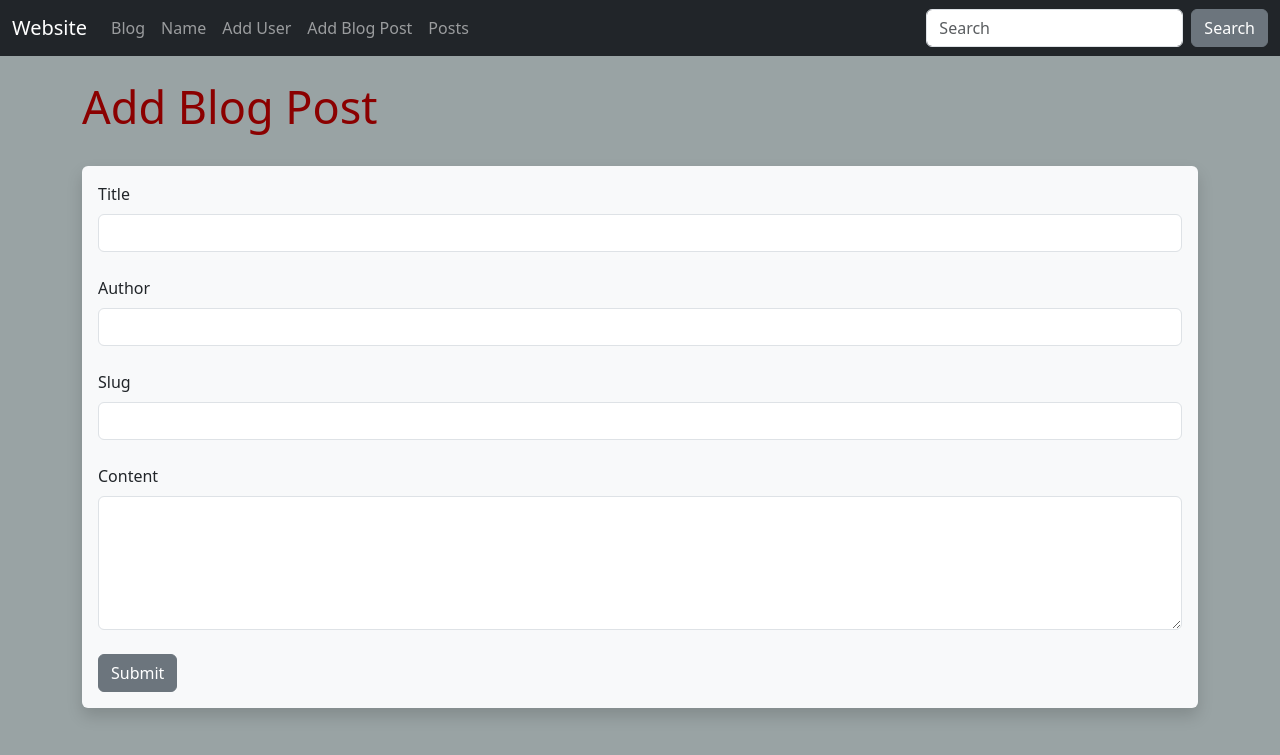
After one commit to ASerdarSahin/website, a Flask app: page /add-post in a window 1280 px wide. The commit adds this page. Shown: the top 755 px of the page. Run offline with Flask 3, Linux system fonts and the light colour scheme.

Commit message:
add individual blog posts, whitespaces

```diff
--- a/app.py
+++ b/app.py
@@ -1,4 +1,4 @@
-from flask import Flask, render_template, flash, request
+from flask import Flask, render_template, flash, request, redirect, url_for
 from flask_wtf import FlaskForm
 from wtforms import StringField, SubmitField, PasswordField, BooleanField, ValidationError
 from wtforms.validators import DataRequired, EqualTo, Length
@@ -6,6 +6,7 @@ from flask_sqlalchemy import SQLAlchemy
 from datetime import datetime
 from flask_migrate import Migrate
 from werkzeug.security import generate_password_hash, check_password_hash
+from wtforms.widgets import TextArea
 
 # Create a Flask Instance
 app = Flask(__name__)
@@ -20,10 +21,29 @@ db = SQLAlchemy(app)
 migrate = Migrate(app, db)
 
 
+# Create a Blog Post Model
+class BlogPost(db.Model):
+    id = db.Column(db.Integer, primary_key=True)
+    title = db.Column(db.String(255))
+    content = db.Column(db.Text)
+    author = db.Column(db.String(255))
+    date_posted = db.Column(db.DateTime, default=datetime.utcnow)
+    slug = db.Column(db.String(255))
+
+
+# Create a Posts Form Class
+class PostForm(FlaskForm):
+    title = StringField("Title", validators=[DataRequired()])
+    content = StringField("Content", validators=[DataRequired()], widget=TextArea())
+    author = StringField("Author", validators=[DataRequired()])
+    slug = StringField("Slug", validators=[DataRequired()])
+    submit = SubmitField("Submit")
+
+
 # Create a Model
 class Users(db.Model):
     id = db.Column(db.Integer, primary_key=True)
-    name = db.Column(db.String(25), nullable=False,)
+    name = db.Column(db.String(25), nullable=False, )
     email = db.Column(db.String(120), nullable=False, unique=True)
     favorite_color = db.Column(db.String(120))
     date_added = db.Column(db.DateTime, default=datetime.utcnow)
@@ -33,6 +53,7 @@ class Users(db.Model):
     @property
     def password(self):
         raise AttributeError('Password is not a readable attribute.')
+
     @password.setter
     def password(self, password):
         self.password_hash = generate_password_hash(password)
@@ -50,7 +71,8 @@ class UserForm(FlaskForm):
     name = StringField("Name", validators=[DataRequired()])
     email = StringField("Email", validators=[DataRequired()])
     favorite_color = StringField("Favorite Color")
-    password_hash = PasswordField('Password',validators=[DataRequired(), EqualTo('password_hash2', message='Passwords must match')])
+    password_hash = PasswordField('Password', validators=[DataRequired(),
+                                                          EqualTo('password_hash2', message='Passwords must match')])
     password_hash2 = PasswordField('Confirm Password', validators=[DataRequired()])
     submit = SubmitField("Submit")
 
@@ -67,6 +89,7 @@ class NamerForm(FlaskForm):
     name = StringField("What is your name?", validators=[DataRequired()])
     submit = SubmitField("Submit")
 
+
 # New MySQL DB
 # app.config['SQLALCHEMY_DATABASE_URI'] = 'mysql+pymysql://root:KH5!ajwQQ72uxrh@localhost/my_db'
 
@@ -74,6 +97,81 @@ class NamerForm(FlaskForm):
 @app.route('/')
 def hello_world():  # put application's code here
     return render_template('index.html')
+
+
+@app.route('/posts')
+def posts():
+    # Grab a list of posts from database
+    posts = BlogPost.query.order_by(BlogPost.date_posted)
+    return render_template('posts.html', posts=posts)
+
+
+@app.route('/posts/<int:id>')
+def post(id):
+    post = BlogPost.query.get_or_404(id)
+    return render_template('post.html', post=post)
+
+
+@app.route('/posts/edit/<int:id>', methods=['GET', 'POST'])
+def edit_post(id):
+    post = BlogPost.query.get_or_404(id)
+    form = PostForm()
+    if form.validate_on_submit():
+        post.title = form.title.data
+        post.author = form.author.data
+        post.content = form.content.data
+        post.slug = form.slug.data
+        # Update the Database
+        # db.session.update(post)
+        db.session.add(post)
+        db.session.commit()
+        flash('Post has been updated')
+        return redirect(url_for('posts', id=post.id))
+    form.title.data = post.title
+    form.author.data = post.author
+    form.content.data = post.content
+    form.slug.data = post.slug
+    return render_template('edit_post.html', form=form)
+
+
+# Delete Post
+@app.route('/posts/delete/<int:id>')
+def delete_post(id):
+    post_to_delete = BlogPost.query.get_or_404(id)
+
+    try:
+        db.session.delete(post_to_delete)
+        db.session.commit()
+        flash('Post has been deleted')
+        posts = BlogPost.query.order_by(BlogPost.date_posted)
+        return render_template('posts.html', posts=posts)
+    except:
+        flash('There was an error deleting the post')
+        posts = BlogPost.query.order_by(BlogPost.date_posted)
+        return render_template('posts.html', posts=posts)
+
+
+# Add Post Page
+@app.route('/add-post', methods=['GET', 'POST'])
+def add_post():
+    form = PostForm()
+
+    if form.validate_on_submit():
+        # Add Data to the Database
+        post = BlogPost(title=form.title.data, content=form.content.data, author=form.author.data, slug=form.slug.data)
+        # Clear the Form
+        form.title.data = ''
+        form.content.data = ''
+        form.author.data = ''
+        form.slug.data = ''
+
+        # Add to the Database
+        db.session.add(post)
+        db.session.commit()
+
+        # Flash Message
+        flash('Blog Post Added')
+    return render_template('add_post.html', form=form)
 
 
 # Create a function to add data to the database
@@ -87,7 +185,8 @@ def add_user():
         if user is None:
             # Hash the password
             hashed_pw = generate_password_hash(form.password_hash.data, method="sha256")
-            user = Users(name=form.name.data, email=form.email.data, favorite_color=form.favorite_color.data, password_hash=hashed_pw)
+            user = Users(name=form.name.data, email=form.email.data, favorite_color=form.favorite_color.data,
+                         password_hash=hashed_pw)
             db.session.add(user)
             db.session.commit()
         name = form.name.data
@@ -117,6 +216,7 @@ def delete(id):
         flash("There was a problem deleting data.")
         our_users = Users.query.order_by(Users.date_added)
         return render_template('add_user.html', form=form, name=name, our_users=our_users)
+
 
 @app.route('/update/<int:id>', methods=['GET', 'POST'])
 def update(id):
@@ -149,20 +249,20 @@ def test_pw():
 
     # Validate Form
     if form.validate_on_submit():
-        email=form.email.data
-        password=form.password_hash.data
+        email = form.email.data
+        password = form.password_hash.data
         # Clear the form
-        form.email.data=''
-        form.password_hash.data=''
+        form.email.data = ''
+        form.password_hash.data = ''
 
         # Lookup user by email address
         pw_to_check = Users.query.filter_by(email=email).first()
         # Check the password
-        passed=check_password_hash(pw_to_check.password_hash, password)
-
+        passed = check_password_hash(pw_to_check.password_hash, password)
 
         flash('Form Submitted Successfully!')
-    return render_template('test_pw.html', email=email, password=password, pw_to_check=pw_to_check, passed=passed, form=form)
+    return render_template('test_pw.html', email=email, password=password, pw_to_check=pw_to_check, passed=passed,
+                           form=form)
 
 
 @app.route('/name', methods=['GET', 'POST'])
@@ -180,20 +280,22 @@ def name():
 @app.route('/blog')
 def blog():
     posts = [{'title': 'Post 1', 'content': 'This is the content of post 1. Lorem ipsum dolor sit amet.'},
-            {'title': 'Post 2', 'content': 'This is the content of post 2. Lorem ipsum dolor sit amet.'}
-            ]
+             {'title': 'Post 2', 'content': 'This is the content of post 2. Lorem ipsum dolor sit amet.'}
+             ]
     return render_template('blog.html', sunny=True, author='Serdar', posts=posts)
 
 
 if __name__ == '__main__':
     app.run()
 
-#Invalid URL
+
+# Invalid URL
 @app.errorhandler(404)
 def page_not_found(e):
     return render_template('404.html'), 404
 
-#Internal Server Error
+
+# Internal Server Error
 @app.errorhandler(500)
 def page_not_found(e):
     return render_template('500.html'), 500
--- /dev/null
+++ b/templates/add_post.html
@@ -0,0 +1,33 @@
+{% extends "base.html" %}
+
+{% block content %}
+
+{% for message in get_flashed_messages() %}
+    <div class="alert alert-dark alert-dismissible show" role="alert">
+        {{ message }}
+        <button type="button" class="btn-close" data-bs-dismiss="alert" aria-label="Close"></button> <!-- x button doesn't work -->
+    </div>
+{% endfor %}
+
+<h1>Add Blog Post </h1>
+    <br/>
+    <div class="shadow p-3 mb-5 bg-body-tertiary rounded">
+    <form method="POST">
+    {{ form.hidden_tag() }}
+    {{ form.title.label(class="form-label") }}
+    {{ form.title(class="form-control") }}
+    <br/>
+    {{ form.author.label(class="form-label") }}
+    {{ form.author(class="form-control") }}
+    <br/>
+    {{ form.slug.label(class="form-label") }}
+    {{ form.slug(class="form-control") }}
+    <br/>
+    {{ form.content.label(class="form-label") }}
+    {{ form.content(class="form-control", rows="5") }}
+    <br/>
+    {{ form.submit(class="btn btn-secondary") }}
+
+    </form>
+    </div>
+{% endblock %}
--- a/templates/navbar.html
+++ b/templates/navbar.html
@@ -10,10 +10,16 @@
           <a class="nav-link" href="{{ url_for('blog') }}">Blog</a>
         </li>
           <li class="nav-item">
-          <a class="nav-link" href="{{ url_for('name') }}">name</a>
+          <a class="nav-link" href="{{ url_for('name') }}">Name</a>
         </li>
         <li class="nav-item">
           <a class="nav-link" href="{{ url_for('add_user') }}">Add User</a>
+        </li>
+        <li class="nav-item">
+          <a class="nav-link" href="{{ url_for('add_post') }}">Add Blog Post</a>
+        </li>
+        <li class="nav-item">
+          <a class="nav-link" href="{{ url_for('posts') }}">Posts</a>
         </li>
 
       </ul>
```
Also changed, not shown: migrations/versions/80bb211442c7_add_blogpost_model.py (added, +37 -0 lines), templates/edit_post.html (added, +34 -0 lines), templates/post.html (added, +29 -0 lines), templates/posts.html (added, +36 -0 lines), 1 other file.
